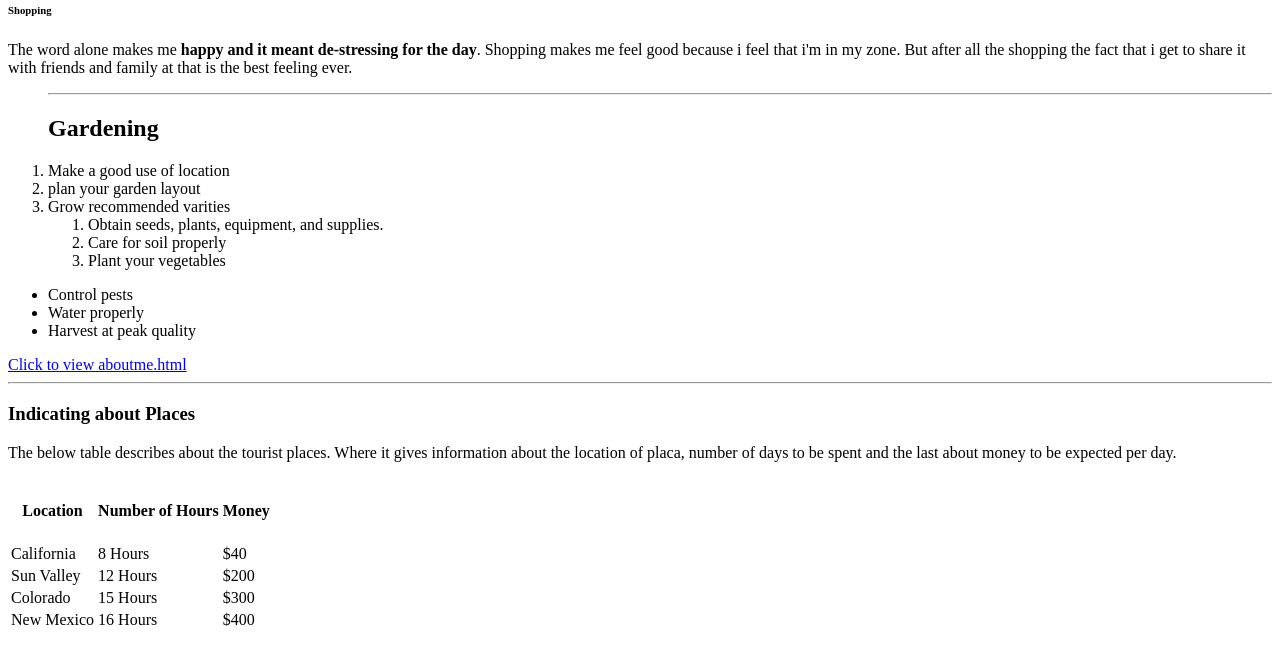
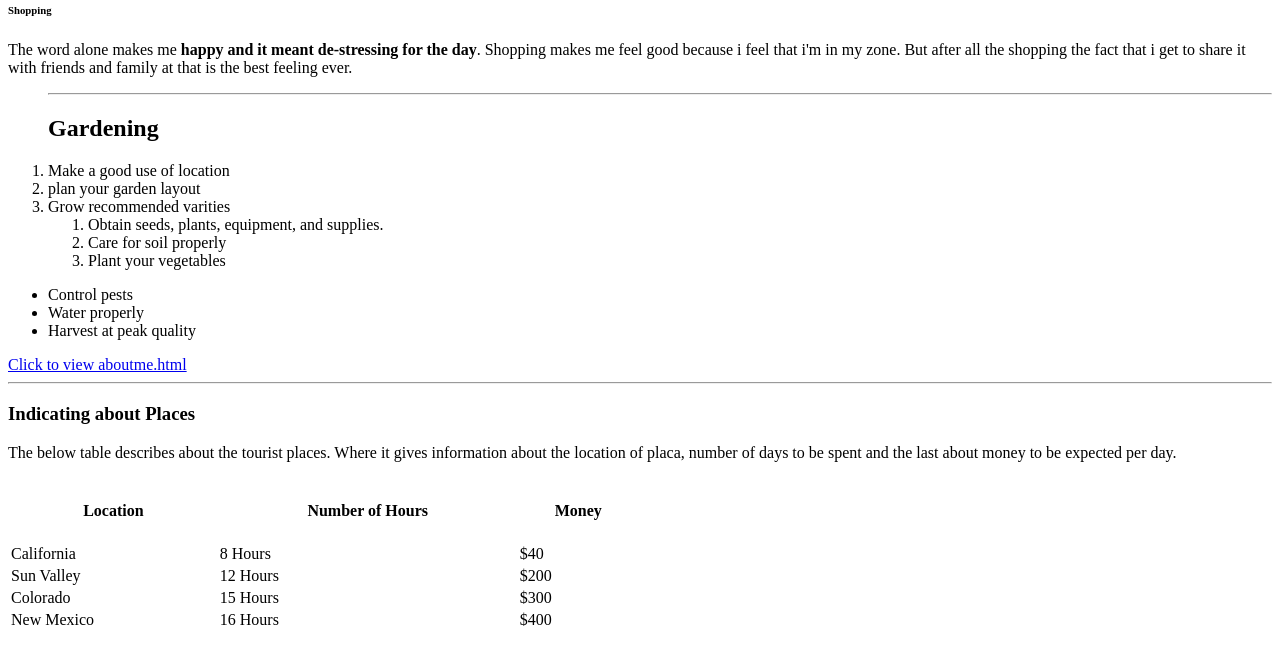
Before and after one commit to 44-563-Web-Apps-S21/webapps-s21-assignment-3-Saisumithra, a plain HTML site: page index.html in a window 1280 px wide. Shown: the part 79-742 px from the top of the page. Drawn offline with Linux system fonts and the light colour scheme.

Commit message:
table created

```diff
--- a/index.html
+++ b/index.html
@@ -31,7 +31,7 @@
        <hr>
        <h3>Indicating about Places</h3>
        <p>The below table describes about the tourist places. Where it gives information about the location of placa, number of days to be spent and the last about money to be expected per day.</p>
-        <table>
+        <table style= "width : 50%">
         <tr>
             <th><h4>Location</h4></th>
             <th><h4>Number of Hours</h4></th>
```
